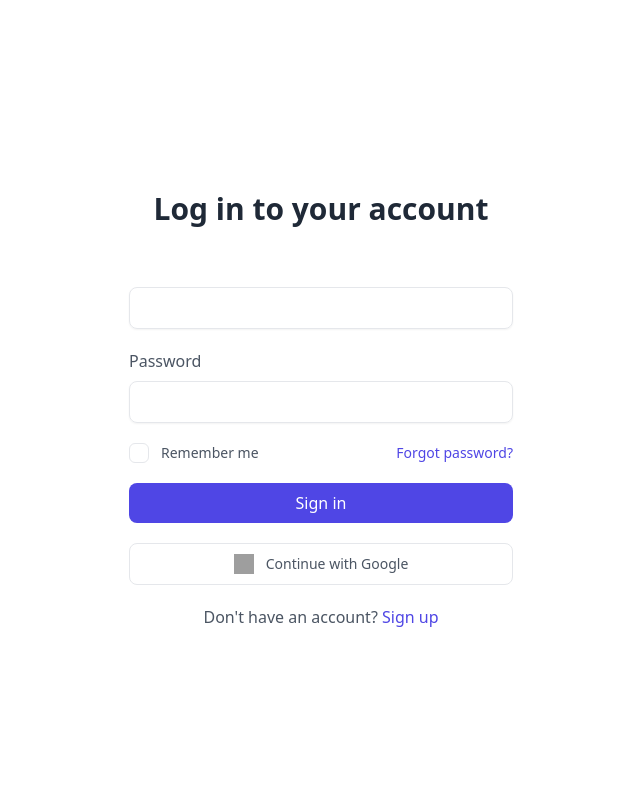
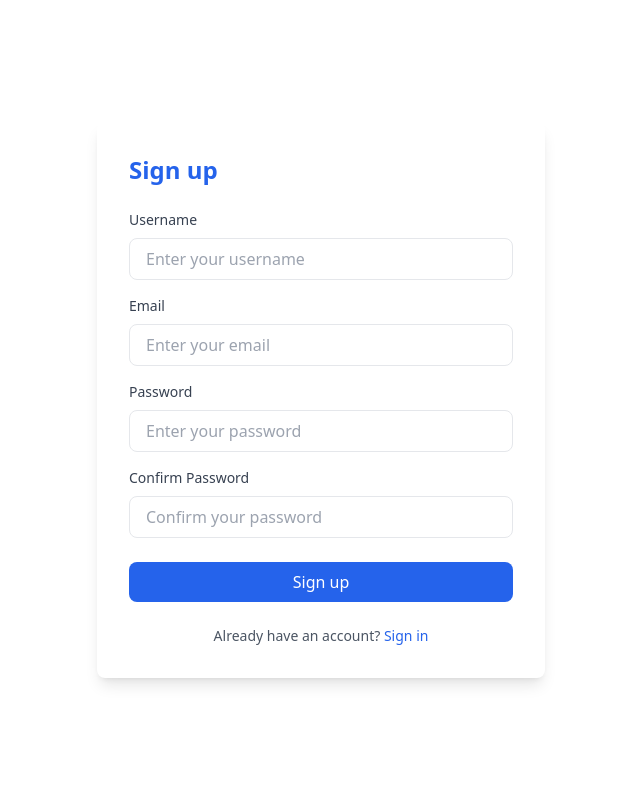
Before and after one commit to SpriteUm/Bok-Dai, a Flask app: page / in a window 1280 px wide. Shown: the whole page, without its empty margins (319-959 px from the left). Run offline with Flask 3, Linux system fonts and the light colour scheme; style sheets or scripts are compiled from the project's sources; grey boxes are pictures that could not be loaded.

Commit message:
add login register

```diff
--- a/app.py
+++ b/app.py
@@ -1,10 +1,9 @@
 from flask import Flask, render_template
-
 app = Flask(__name__)
 
 @app.route("/")
 def test():
-    return render_template("index.html")
+    return render_template("register.html")
 
 if __name__ == "__main__":
     app.run(debug=True)
--- /dev/null
+++ b/models/__init__.py
@@ -0,0 +1,4 @@
+from flask_sqlalchemy import SQLAlchemy
+
+
+db = SQLAlchemy()
--- a/requirements.txt
+++ b/requirements.txt
@@ -2,6 +2,7 @@ blinker==1.9.0
 click==8.2.1
 colorama==0.4.6
 Flask==3.1.1
+Flask-Login==0.6.3
 Flask-SQLAlchemy==3.1.1
 Flask-WTF==1.2.2
 greenlet==3.2.4
--- /dev/null
+++ b/routes/__init__.py
@@ -0,0 +1,2 @@
+# routes/__init__.py
+# ทำให้โฟลเดอร์ routes เป็น Python package
--- a/templates/index.html
+++ b/templates/login.html
@@ -2,7 +2,7 @@
 <html lang="en">
   <head>
     <meta charset="UTF-8" />
-    <title>Tailwind Test</title>
+    <title>login</title>
     <link
       href="{{ url_for('static', filename='dist/output.css') }}"
       rel="stylesheet"
@@ -22,7 +22,7 @@
         </div>
         <form onSubmit="event.preventDefault()" class="space-y-5">
           <div>
-            <label class="font-medium">  </label>
+            <label class="font-medium">Email</label>
             <input
               type="email"
               required
@@ -62,18 +62,7 @@
             Sign in
           </button>
         </form>
-        <button
-          class="w-full flex items-center justify-center gap-x-3 py-2.5 border rounded-lg text-sm font-medium hover:bg-gray-50 duration-150 active:bg-gray-100"
-        >
-          <!-- SVG for Google Sign In -->
-          <img
-            src="https://raw.githubusercontent.com/sidiDev/remote-assets/7cd06bf1d8859c578c2efbfda2c68bd6bedc66d8/google-icon.svg"
-            alt="Google"
-            class="w-5 h-5"
-          />
-          <!-- Comment: Google Icon SVG here -->
-          Continue with Google
-        </button>
+
         <p class="text-center">
           Don't have an account?
           <a
--- /dev/null
+++ b/templates/register.html
@@ -0,0 +1,79 @@
+<!DOCTYPE html>
+<html lang="en">
+<head>
+    <meta charset="UTF-8">
+    <meta name="viewport" content="width=device-width, initial-scale=1.0">
+    <title>register</title>
+    <link
+      href="{{ url_for('static', filename='dist/output.css') }}"
+      rel="stylesheet"
+    />
+</head>
+<body>
+    <div class="flex justify-center items-center min-h-screen bg-white">
+      <div class="w-full flex items-center justify-center">
+        <div class="w-3/4 max-w-md p-8 bg-white shadow-lg rounded-lg">
+          <h2 class="text-2xl font-bold text-blue-600 mb-6">Sign up</h2>
+          <form>
+            <div class="mb-4">
+              <label class="block text-gray-700 text-sm mb-2">
+                Username
+              </label>
+              <input
+                type="text"
+                name="username"
+                placeholder="Enter your username"
+                class="w-full px-4 py-2 border rounded-lg focus:outline-none focus:ring-2 focus:ring-blue-500"
+              />
+            </div>
+
+            <div class="mb-4">
+              <label class="block text-gray-700 text-sm mb-2">Email</label>
+              <input
+                type="email"
+                name="email"
+                placeholder="Enter your email"
+                class="w-full px-4 py-2 border rounded-lg focus:outline-none focus:ring-2 focus:ring-blue-500"
+              />
+            </div>
+
+            <div class="mb-4">
+              <label class="block text-gray-700 text-sm mb-2">
+                Password
+              </label>
+              <input
+                type="password"
+                name="password"
+                placeholder="Enter your password"
+                class="w-full px-4 py-2 border rounded-lg focus:outline-none focus:ring-2 focus:ring-blue-500"
+              />
+            </div>
+
+            <div class="mb-6">
+              <label class="block text-gray-700 text-sm mb-2">
+                Confirm Password
+              </label>
+              <input
+                type="password"
+                name="confirmPassword"
+                placeholder="Confirm your password"
+                class="w-full px-4 py-2 border rounded-lg focus:outline-none focus:ring-2 focus:ring-blue-500"
+              />
+            </div>
+
+            <button class="w-full bg-blue-600 text-white py-2 rounded-lg hover:bg-blue-700 transition">
+              Sign up
+            </button>
+          </form>
+
+          <p class="mt-6 text-sm text-center text-gray-600">
+            Already have an account?
+            <a href="/signin" class="text-blue-600 hover:underline">
+              Sign in
+            </a>
+          </p>
+        </div>
+      </div>
+    </div>
+</body>
+</html>
```
Also changed, not shown: models/user_model.py (deleted), models/ีuser.py (added).
